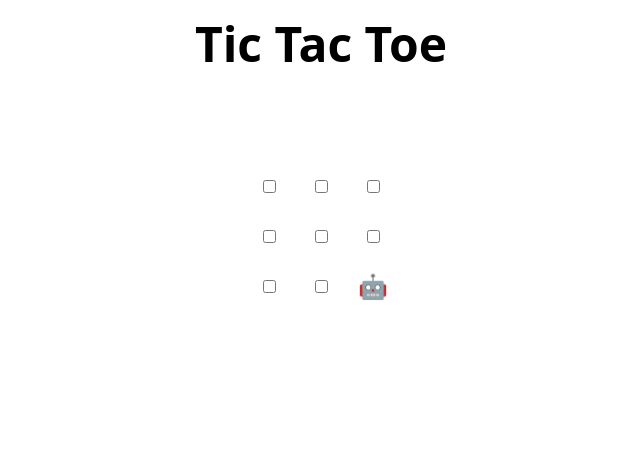
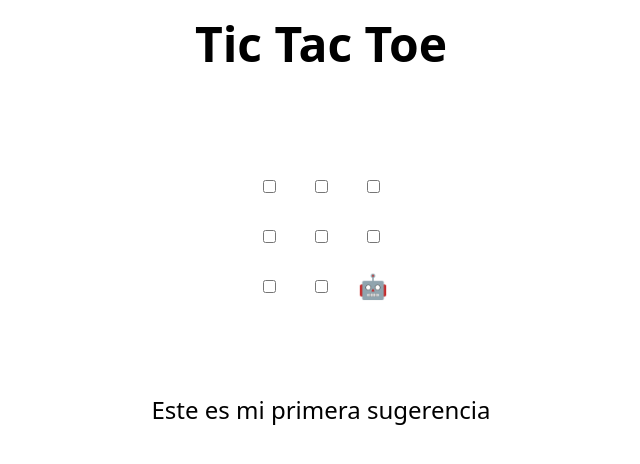
Before and after one commit to rhdeza/skills-review-pull-requests, a plain HTML site: page index.html in a window 1280 px wide. Shown: the whole page, without its empty margins (319-959 px from the left). Drawn offline with Linux system fonts and the light colour scheme.

Commit message:
Update index.html
Aceptación

```diff
--- a/index.html
+++ b/index.html
@@ -48,7 +48,7 @@
 </table>
 
 <h2 hidden>Game over, refresh to play again 🧑‍💻 🤖!</h2>
-
+Este es mi primera sugerencia
 <script>
   // Initialization
   const boxes = Array.from(document.querySelectorAll("td"));
```
